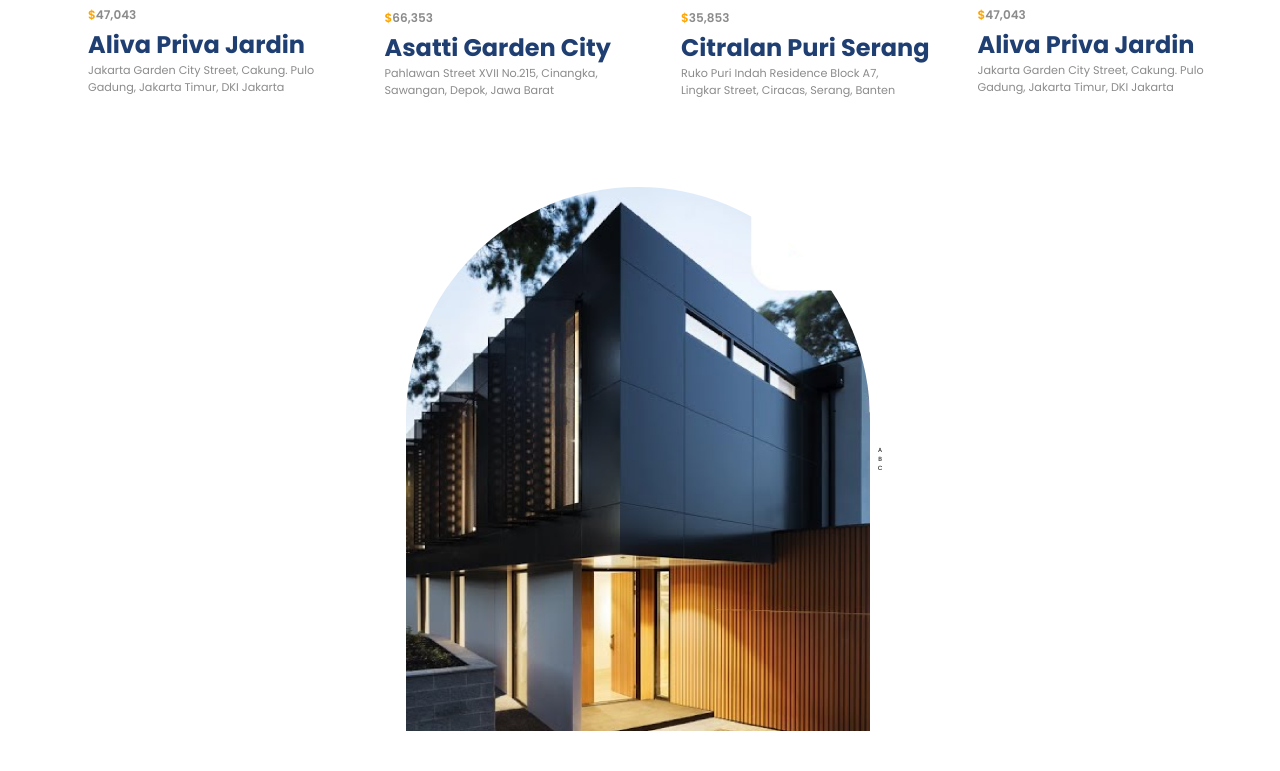
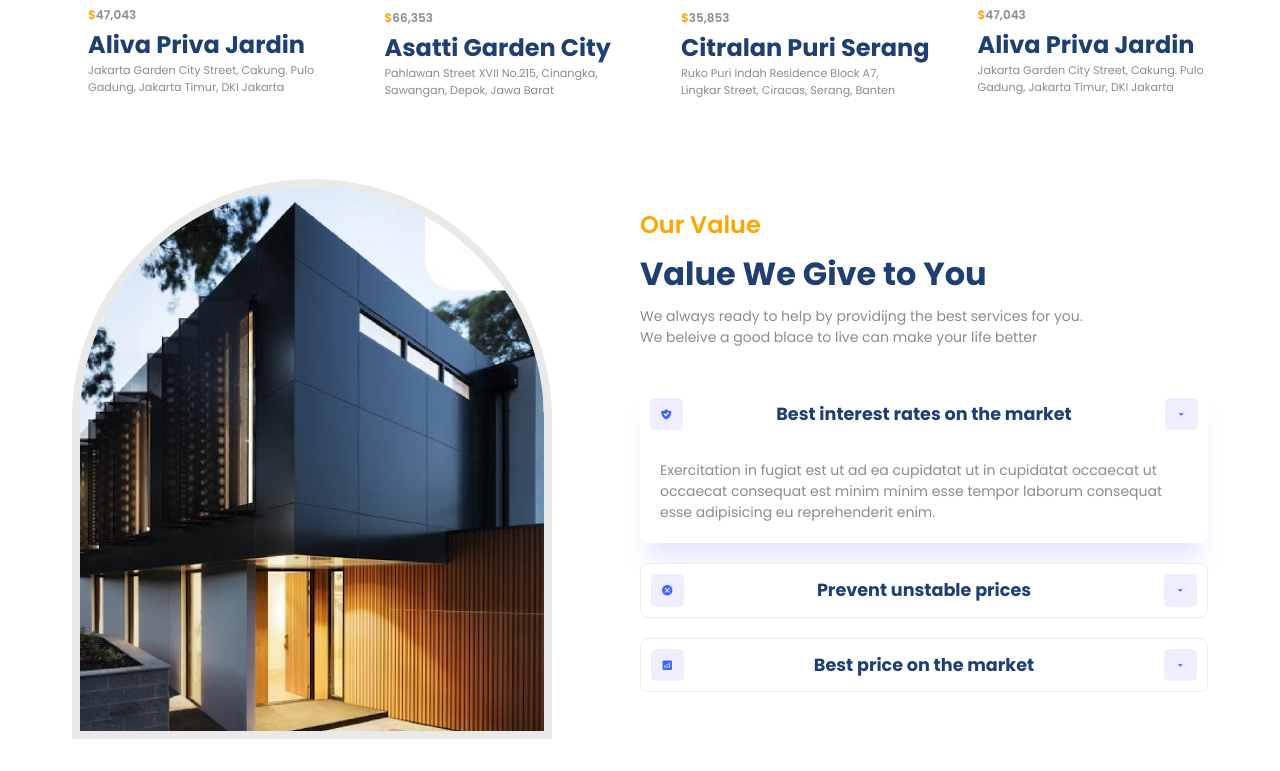
Before and after one commit to ali27-dev/real-Estate-website, a React (Vite) app: page / in a window 1280 px wide. Shown: the part 1216-1987 px from the top of the page. Built offline with nearby package versions, Linux system fonts and the light colour scheme.

Commit message:
i am bulid the Value section and i use Accordion library to create expended slide but at last i am facing error in the bulid of AccordionItemState component the functionality are working but the error is still in the console i will be fix this soon

```diff
--- a/src/components/Values/Value.css
+++ b/src/components/Values/Value.css
@@ -0,0 +1,48 @@
+.v-container .image-container {
+  border: 8px solid rgba(232 232 232 / 93%);
+}
+
+.v-container > div {
+  flex: 1;
+}
+
+.v-right {
+  gap: 0.8rem;
+}
+.accordion {
+  margin-top: 3.2rem;
+  border: none;
+}
+
+.accordion-item {
+  background: white;
+  border: 0.8px solid rgba(128, 128, 128, 0.143);
+  border-radius: 8px;
+  overflow: hidden;
+  margin-bottom: 2rem;
+}
+.accordion-item.expanded {
+  box-shadow: var(--shadow);
+  border: 6px;
+}
+.accordion-btn {
+  background: white;
+  width: 100%;
+  justify-content: space-between;
+  padding: 1rem;
+  cursor: pointer;
+}
+
+.icon {
+  font-size: 2rem;
+  padding: 1rem;
+  background: #eeeeff;
+  border-radius: 5px;
+}
+.icon svg {
+  fill: var(--blue);
+}
+
+.accordion-btn .primary-text {
+  font-size: 1.76rem;
+}
--- a/src/components/Values/Value.jsx
+++ b/src/components/Values/Value.jsx
@@ -9,6 +9,9 @@ import {
 import "react-accessible-accordion/dist/fancy-example.css";
 import { MdOutlineArrowDropDown } from "react-icons/md";
 import "./Value.css";
+import Data from "../../utils/accordion";
+import { useState } from "react";
+
 export default function Value() {
   return (
     <section className="v-wrapper">
@@ -20,10 +23,55 @@ export default function Value() {
           </div>
         </div>
         {/* right */}
-        <div className="v-right flex-col-center">
-          <span>A</span>
-          <span>B</span>
-          <span>C</span>
+        <div className="v-right flex-col-start">
+          <h3 className="orange-text">Our Value</h3>
+          <h2 className="primary-text">Value We Give to You</h2>
+          <p className="secondary-text">
+            We always ready to help by providijng the best services for you.
+            <br />
+            We beleive a good blace to live can make your life better
+          </p>
+          {/* Accordion-section */}
+          <Accordion
+            className="accordion"
+            allowMultipleExpanded={false}
+            preExpanded={[0]}
+          >
+            {Data.map((item, i) => {
+              let [classState, setClassState] = useState(null);
+              return (
+                <AccordionItem
+                  className={`accordion-item ${classState}`}
+                  key={i}
+                  uuid={i}
+                >
+                  {/* Accordion-heading */}
+                  <AccordionItemHeading>
+                    <AccordionItemButton className="accordion-btn flex-center">
+                      {/* Accordion-Item-State */}
+                      <AccordionItemState>
+                        {({ expanded }) =>
+                          expanded
+                            ? setClassState("expanded")
+                            : setClassState("")
+                        }
+                      </AccordionItemState>
+
+                      <div className="flex-center icon">{item.icon}</div>
+                      <h4 className="primary-text">{item.heading}</h4>
+                      <div className="flex-center icon">
+                        <MdOutlineArrowDropDown />
+                      </div>
+                    </AccordionItemButton>
+                  </AccordionItemHeading>
+                  {/* Accordion-Panel */}
+                  <AccordionItemPanel>
+                    <p className="secondary-text">{item.detail}</p>
+                  </AccordionItemPanel>
+                </AccordionItem>
+              );
+            })}
+          </Accordion>
         </div>
       </div>
     </section>
```
